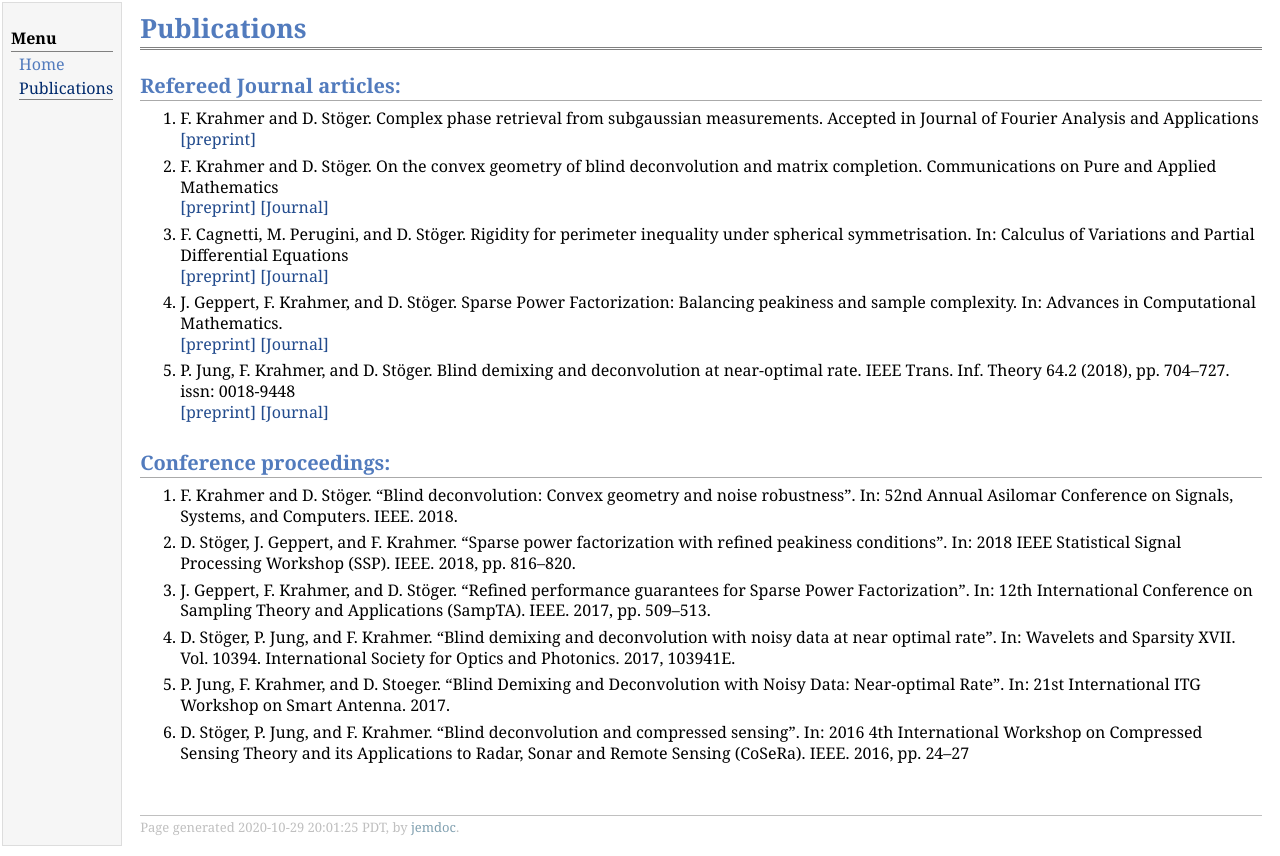
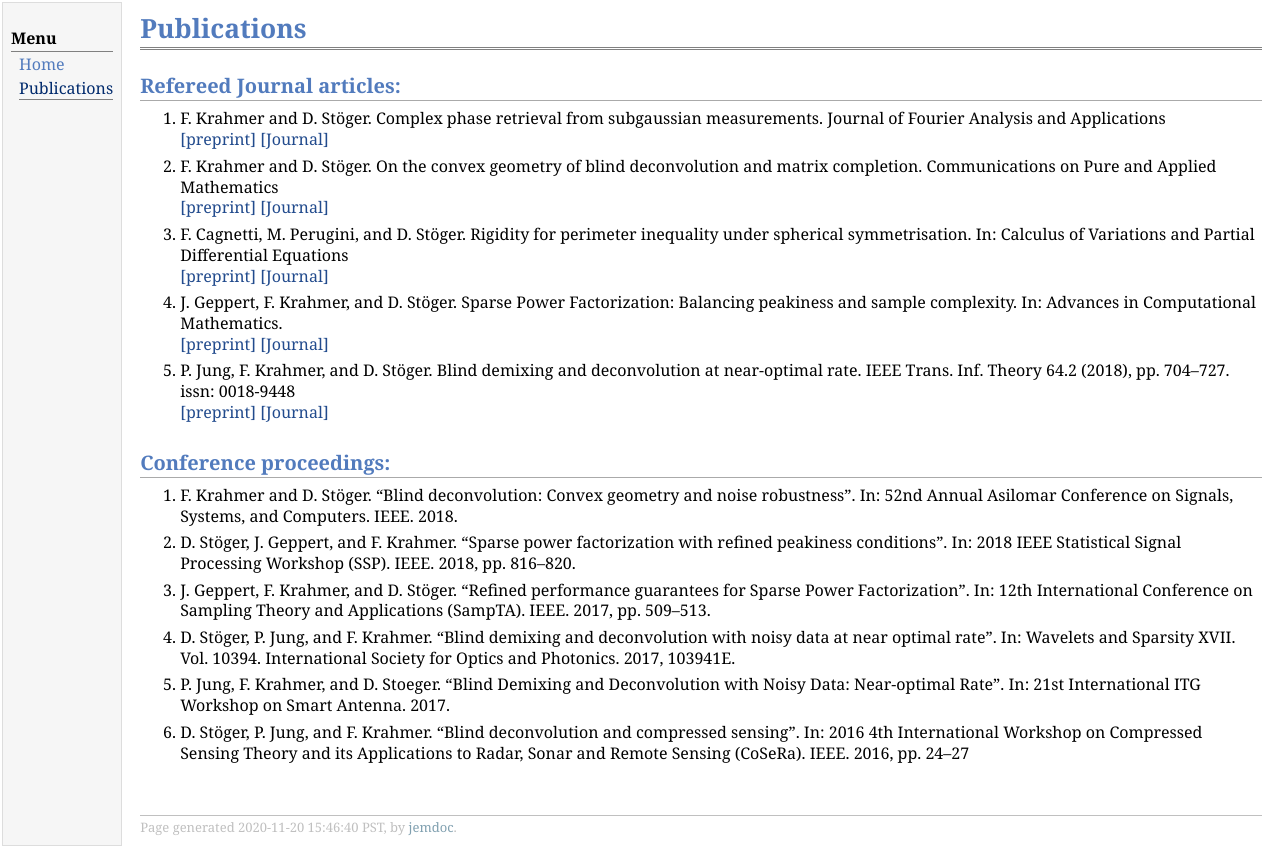
Before and after one commit to DominikSto/DominikSto.github.io, a plain HTML site: page publications_dominik.html in a window 1280 px wide. Drawn offline with Linux system fonts and the light colour scheme.

Commit message:
JFAA added

```diff
--- a/publications_dominik.html
+++ b/publications_dominik.html
@@ -21,8 +21,8 @@
 </div>
 <h2>Refereed Journal articles:</h2>
 <ol>
-<li><p>F. Krahmer and D. Stöger. Complex phase retrieval from subgaussian measurements. Accepted in Journal of Fourier Analysis and Applications <br />
-<a href="https://arxiv.org/abs/1906.08385">[preprint]</a></p>
+<li><p>F. Krahmer and D. Stöger. Complex phase retrieval from subgaussian measurements. Journal of Fourier Analysis and Applications <br />
+<a href="https://arxiv.org/abs/1906.08385">[preprint]</a> <a href="https://link.springer.com/article/10.1007/s00041-020-09797-9">[Journal]</a></p>
 </li>
 <li><p>F. Krahmer and D. Stöger. On the convex geometry of blind deconvolution and matrix completion. Communications on Pure and Applied Mathematics <br />
 <a href="https://arxiv.org/abs/1902.11156">[preprint]</a> <a href="https://onlinelibrary.wiley.com/doi/abs/10.1002/cpa.21957">[Journal]</a></p>
@@ -53,7 +53,7 @@
 </ol>
 <div id="footer">
 <div id="footer-text">
-Page generated 2020-10-29 20:01:25 PDT, by <a href="http://jemdoc.jaboc.net/">jemdoc</a>.
+Page generated 2020-11-20 15:46:40 PST, by <a href="http://jemdoc.jaboc.net/">jemdoc</a>.
 </div>
 </div>
 </td>
```
